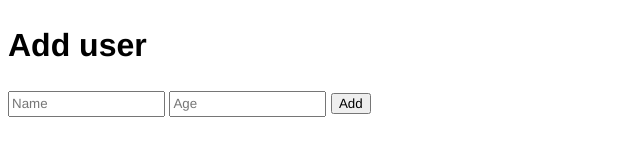
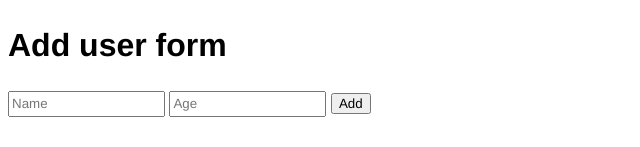
Before and after one commit to danbilauca/my-user-app, a plain HTML site: page index.html in a window 1280 px wide. Shown: the top 147 px of the page, without its empty margins (0-640 px from the left). Drawn offline with nearby package versions, Linux system fonts and the light colour scheme; no server answers.

Commit message:
commit 2

```diff
--- a/index.html
+++ b/index.html
@@ -9,7 +9,7 @@
 </head>
 <body>
 
-<h1>Add user</h1>
+<h1>Add user form</h1>
 <form id="addUserForm">
 	<input type="text" name="name" placeholder="Name">
 	<input type="text" name="age" placeholder="Age">
```
